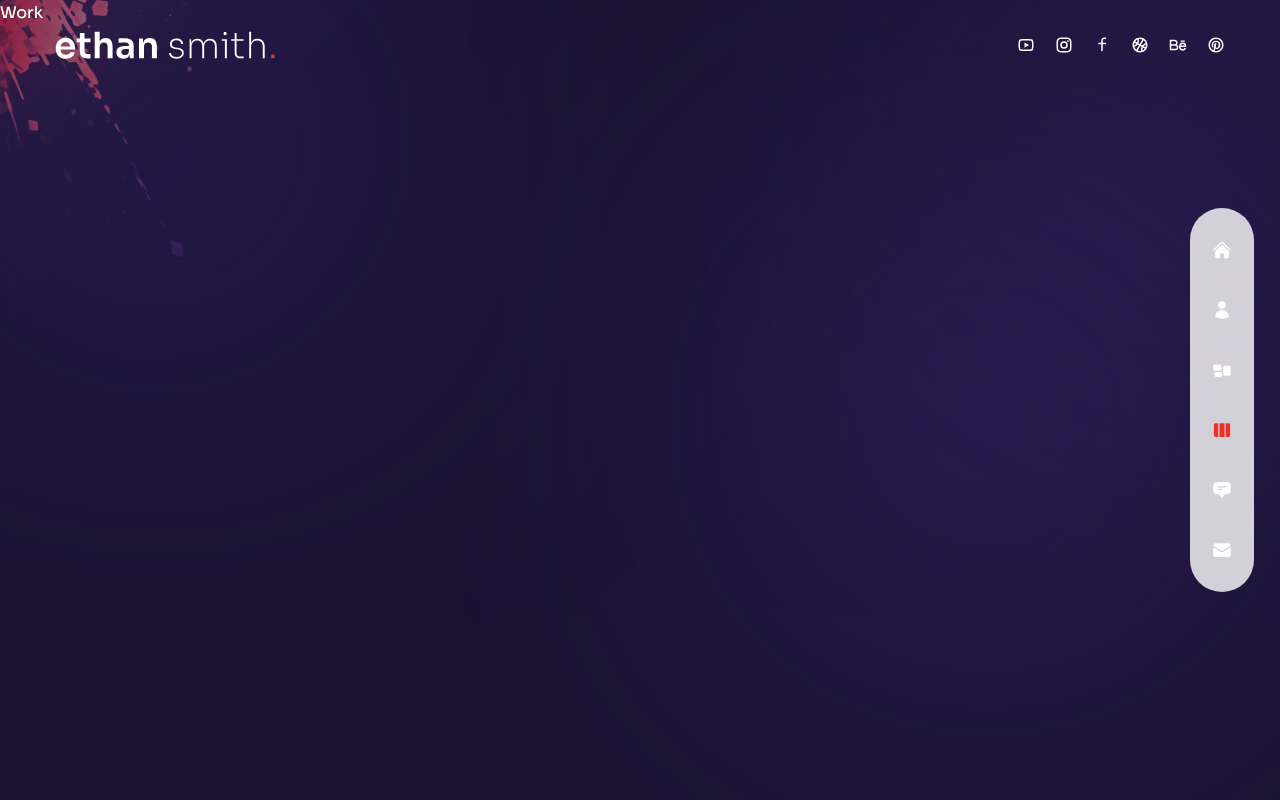
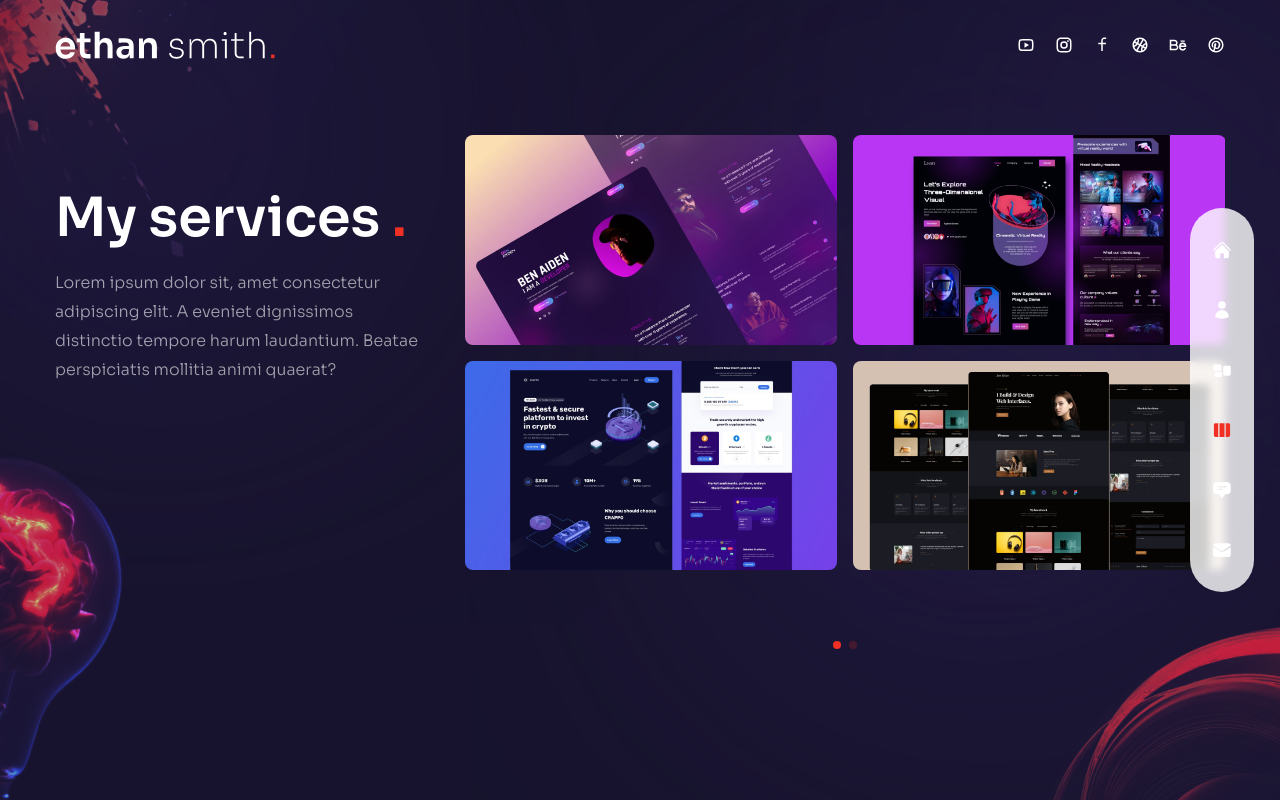
Before and after one commit to joemar-ceneza/react-portfolio, a Next.js app: page /work in a window 1280 px wide. Built offline with nearby package versions, Linux system fonts and the light colour scheme.

Commit message:
completed work section

```diff
--- a/components/WorkSlider.js
+++ b/components/WorkSlider.js
@@ -1,51 +1,114 @@
+// import swiper react components
+import { Swiper, SwiperSlide } from "swiper/react";
+
+// import swiper styles
+import "swiper/css";
+import "swiper/css/free-mode";
+import "swiper/css/pagination";
+
+// import required modules
+import { Pagination } from "swiper";
+
+// icons
+import { BsArrowRight } from "react-icons/bs";
+
+// next js image
+import Image from "next/image";
+
 // data
 const workSlides = {
   slides: [
     {
       images: [
         {
-          title: 'title',
-          path: '/thumb1.jpg',
+          title: "title",
+          path: "/thumb1.jpg",
         },
         {
-          title: 'title',
-          path: '/thumb2.jpg',
+          title: "title",
+          path: "/thumb2.jpg",
         },
         {
-          title: 'title',
-          path: '/thumb3.jpg',
+          title: "title",
+          path: "/thumb3.jpg",
         },
         {
-          title: 'title',
-          path: '/thumb4.jpg',
+          title: "title",
+          path: "/thumb4.jpg",
         },
       ],
     },
     {
       images: [
         {
-          title: 'title',
-          path: '/thumb4.jpg',
+          title: "title",
+          path: "/thumb4.jpg",
         },
         {
-          title: 'title',
-          path: '/thumb1.jpg',
+          title: "title",
+          path: "/thumb1.jpg",
         },
         {
-          title: 'title',
-          path: '/thumb2.jpg',
+          title: "title",
+          path: "/thumb2.jpg",
         },
         {
-          title: 'title',
-          path: '/thumb3.jpg',
+          title: "title",
+          path: "/thumb3.jpg",
         },
       ],
     },
   ],
 };
 
-const WorkSlider = () => {
-  return <div>Work Slider</div>;
-};
-
-export default WorkSlider;
+export default function WorkSlider() {
+  return (
+    <Swiper
+      spaceBetween={10}
+      pagination={{
+        clickable: true,
+      }}
+      modules={[Pagination]}
+      className="h-[280px] sm:h-[530px]"
+    >
+      {workSlides.slides.map((slide, index) => {
+        return (
+          <SwiperSlide key={index}>
+            <div className="grid grid-cols-2 grid-rows-2 gap-4 cursor-pointer">
+              {slide.images.map((image, index) => {
+                return (
+                  <div
+                    key={index}
+                    className="relative rounded-lg overflow-hidden flex items-center justify-center group"
+                  >
+                    <div className="flex items-center justify-center relative overflow-hidden">
+                      {/* image */}
+                      <Image src={image.path} width={500} height={500} alt="" />
+                      {/* overlay gradient */}
+                      <div className="absolute inset-0 bg-gradient-to-l from-transparent via-[#e838cc] to-[#4a22bd] opacity-0 group-hover:opacity-80 transition-all duration-300"></div>
+                      {/* title */}
+                      <div className="absolute bottom-0 translate-y-full group-hover:-translate-y-10 group-hover:xl:-translate-y-20 transition-all duration-300">
+                        <div className="flex items-center gap-x-2 text-[13px] tracking-[0.2em]">
+                          {/* title part 1 */}
+                          <div className="delay-100">LIVE</div>
+                          {/* title part 1 */}
+                          <div className="translate-y-[500%] group-hover:translate-y-0 transition-all duration-300 delay-150">
+                            PROJECT
+                          </div>
+                          {/* icon */}
+                          <div className="text-xl translate-y-[500%] group-hover:translate-y-0 transition-all duration-300 delay-200">
+                            <BsArrowRight />
+                          </div>
+                        </div>
+                      </div>
+                    </div>
+                  </div>
+                );
+              })}
+            </div>
+          </SwiperSlide>
+        );
+      })}
+    </Swiper>
+  );
+}
--- a/pages/services/index.js
+++ b/pages/services/index.js
@@ -7,7 +7,7 @@
 import { motion } from "framer-motion";
 import { fadeIn } from "../../variants";
 
-const Services = () => {
+export default function Services() {
   return (
     <div className="h-full bg-primary/30 py-36 flex items-center">
       <Circles />
@@ -51,6 +51,4 @@
       <Bulb />
     </div>
   );
-};
-
-export default Services;
+}
--- a/pages/work/index.js
+++ b/pages/work/index.js
@@ -1,5 +1,54 @@
-const Work = () => {
-  return <div>Work</div>;
-};
+// components
+import WorkSlider from "../../components/WorkSlider";
+import Bulb from "../../components/Bulb";
+import Circles from "../../components/Circles";
 
-export default Work;
+// framer motion
+import { motion } from "framer-motion";
+import { fadeIn } from "../../variants";
+
+export default function Work() {
+  return (
+    <div className="h-full bg-primary/30 py-36 flex items-center">
+      <Circles />
+      <div className="container mx-auto">
+        <div className="flex flex-col xl:flex-row gap-x-8">
+          {/* text */}
+          <div className="text-center flex xl:w-[30vw] flex-col lg:text-left mb-4 xl:mb-0">
+            <motion.h2
+              variants={fadeIn("up", 0.2)}
+              initial="hidden"
+              animate="show"
+              exit="hidden"
+              className="h2 xl:mt-12"
+            >
+              My services <span className="text-accent">.</span>
+            </motion.h2>
+            <motion.p
+              variants={fadeIn("up", 0.4)}
+              initial="hidden"
+              animate="show"
+              exit="hidden"
+              className="mb-4 max-w-[400px] mx-auto lg:mx-0"
+            >
+              Lorem ipsum dolor sit, amet consectetur adipiscing elit. A eveniet
+              dignissimos distinctio tempore harum laudantium. Beatae
+              perspiciatis mollitia animi quaerat?
+            </motion.p>
+            {/* slider */}
+          </div>
+          <motion.div
+            variants={fadeIn("down", 0.6)}
+            initial="hidden"
+            animate="show"
+            exit="hidden"
+            className="w-full xl:max-w-[65%]"
+          >
+            <WorkSlider />
+          </motion.div>
+        </div>
+      </div>
+      <Bulb />
+    </div>
+  );
+}
```
